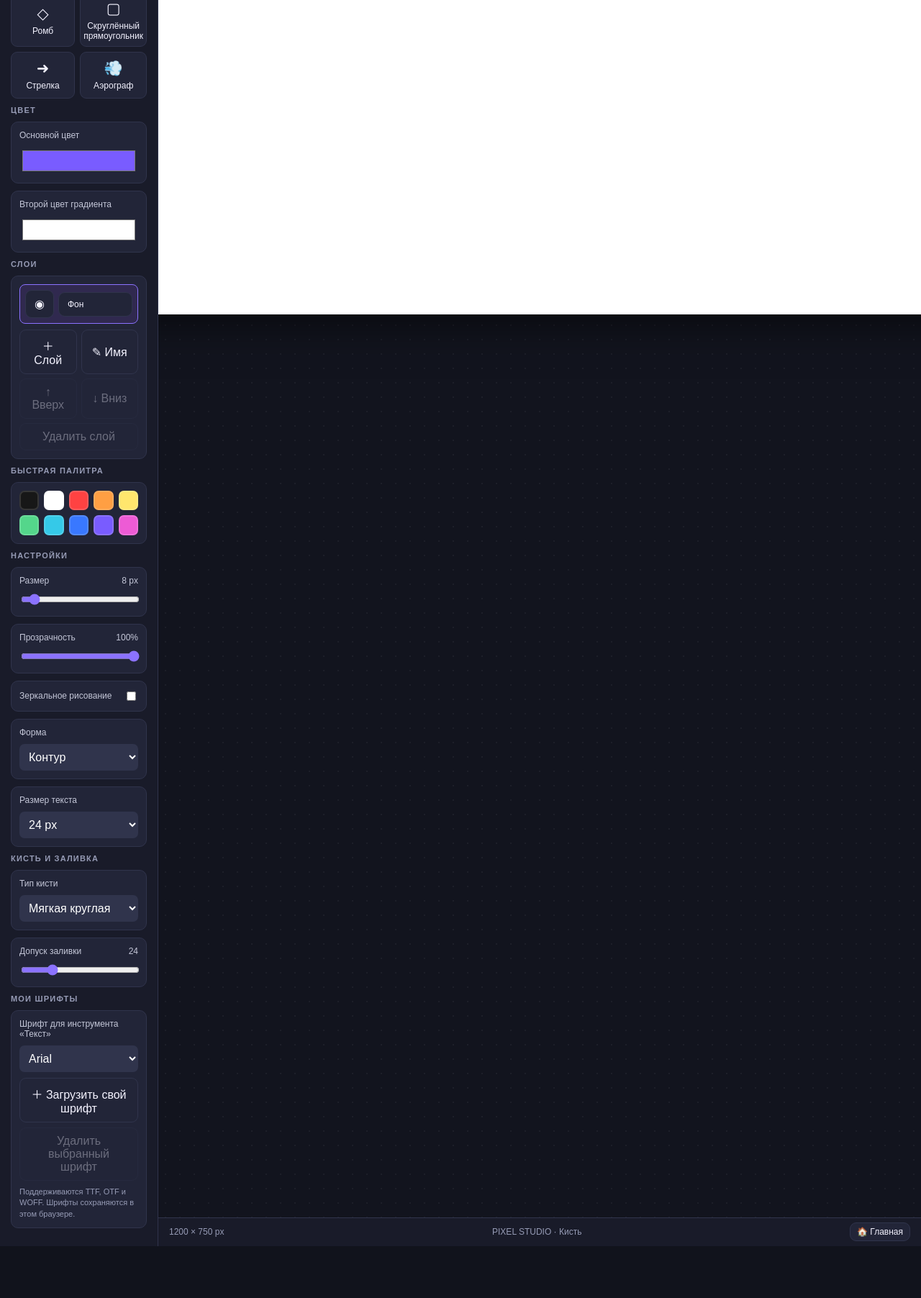
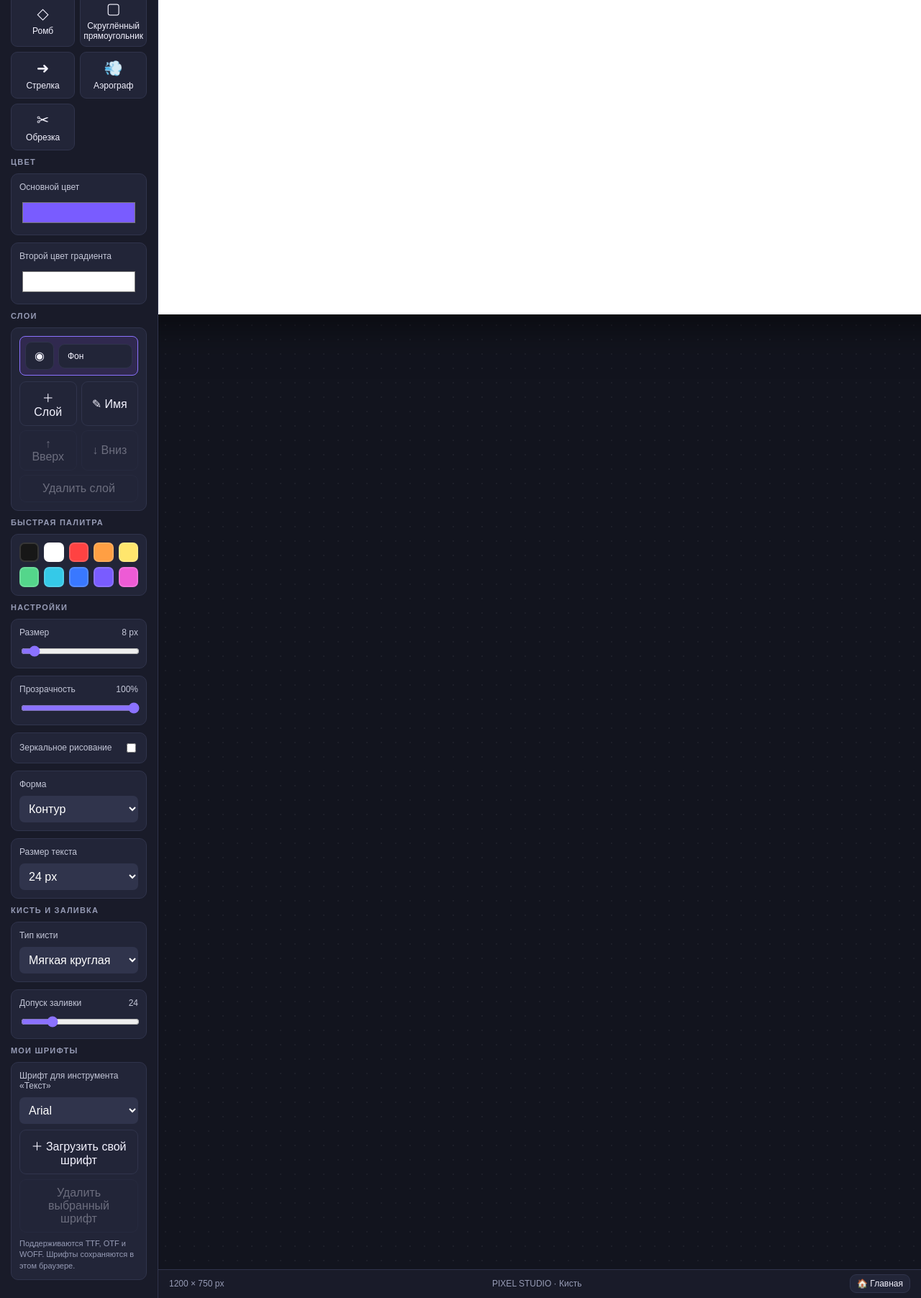
Before and after one commit to sendroom44-bit/PIXEL, a Django app: page /paint/ in a window 1280 px wide. Shown: the part 552-2356 px from the top of the page at 72% size. Before the commit the page ends 2284 px from the top, so only its background shows below. Run offline with Django 4.2, Linux system fonts and the light colour scheme; data comes from the database, SQL or seed files in the repository; parts of the project's set-up code (start-up, migrations or seed data) failed here and were passed over; some libraries are stand-ins or nearby versions.

Commit message:
Add crop tool and dimension-aware undo history

```diff
--- a/games/templates/games/paint.html
+++ b/games/templates/games/paint.html
@@ -225,6 +225,7 @@ input[type="color"] {
     justify-content: center;
 }
 
+ .crop-selection{display:none;position:absolute;border:2px dashed #a28dff;background:#8b72ff22;pointer-events:none;z-index:4}
 .canvas-frame {
     background: #fff;
     box-shadow: 0 15px 50px #0008;
@@ -386,7 +387,7 @@ canvas {
         </button>
         <button class="tool" data-tool="gradient"><span class="emoji">🌈</span>Градиент</button>
         <button class="tool" data-tool="star"><span class="emoji">⭐</span>Звезда</button>
-        <button class="tool" data-tool="diamond"><span class="emoji">◇</span>Ромб</button><button class="tool" data-tool="roundedRect"><span class="emoji">▢</span>Скруглённый прямоугольник</button><button class="tool" data-tool="arrow"><span class="emoji">➜</span>Стрелка</button><button class="tool" data-tool="spray"><span class="emoji">💨</span>Аэрограф</button>
+        <button class="tool" data-tool="diamond"><span class="emoji">◇</span>Ромб</button><button class="tool" data-tool="roundedRect"><span class="emoji">▢</span>Скруглённый прямоугольник</button><button class="tool" data-tool="arrow"><span class="emoji">➜</span>Стрелка</button><button class="tool" data-tool="spray"><span class="emoji">💨</span>Аэрограф</button><button class="tool" data-tool="crop"><span class="emoji">✂</span>Обрезка</button>
     </div>
 
     <div class="section-title">ЦВЕТ</div>
@@ -499,7 +500,7 @@ canvas {
 
     <div class="canvas-stage" id="canvasStage">
         <div class="canvas-frame">
-            <canvas id="canvas" width="1200" height="750"></canvas>
+            <canvas id="canvas" width="1200" height="750"></canvas><div id="cropSelection" class="crop-selection"></div>
         </div>
     </div>
 
@@ -543,6 +544,7 @@ let historyIndex = -1;
 const MAX_HISTORY = 25;
 
 let previewImage = null;
+const cropOverlay=document.getElementById("cropSelection");
 
 const toolNames = {
     brush: "Кисть",
@@ -557,7 +559,7 @@ const toolNames = {
     gradient: "Градиент",
     star: "Звезда",
     diamond: "Ромб",
-    semicircle: "Полукруг", roundedRect: "Скруглённый прямоугольник", arrow: "Стрелка", spray: "Аэрограф"
+    semicircle: "Полукруг", roundedRect: "Скруглённый прямоугольник", arrow: "Стрелка", spray: "Аэрограф", crop: "Обрезка"
 };
 
 // --------------------
@@ -697,6 +699,8 @@ loadSavedFonts();
 // ХОЛСТ
 // --------------------
 
+function updateCropOverlay(x1,y1,x2,y2){const z=zoom;cropOverlay.style.left=Math.min(x1,x2)*z+"px";cropOverlay.style.top=Math.min(y1,y2)*z+"px";cropOverlay.style.width=Math.abs(x2-x1)*z+"px";cropOverlay.style.height=Math.abs(y2-y1)*z+"px";}
+function applyCropSelection(x,y){const left=Math.max(0,Math.floor(Math.min(startX,x))),top=Math.max(0,Math.floor(Math.min(startY,y))),right=Math.min(canvas.width,Math.ceil(Math.max(startX,x))),bottom=Math.min(canvas.height,Math.ceil(Math.max(startY,y)));cropOverlay.style.display="none";if(right-left<5||bottom-top<5)return;const w=right-left,h=bottom-top;layers.forEach(l=>{const temp=document.createElement("canvas");temp.width=w;temp.height=h;temp.getContext("2d").drawImage(l.surface,left,top,w,h,0,0,w,h);l.surface.width=w;l.surface.height=h;l.context=l.surface.getContext("2d",{willReadFrequently:true});l.context.drawImage(temp,0,0)});canvas.width=w;canvas.height=h;setActiveLayer();renderLayers();renderLayerList();document.getElementById("canvasInfo").textContent=w+" × "+h+" px";setZoom(zoom);}
 function resetCanvas(){layers.forEach(l=>l.context.clearRect(0,0,canvas.width,canvas.height));layers[0].context.fillStyle="#ffffff";layers[0].context.fillRect(0,0,canvas.width,canvas.height);setActiveLayer();renderLayers()}
 
 function saveState() {
@@ -704,7 +708,7 @@ function saveState() {
         history = history.slice(0, historyIndex + 1);
     }
 
-    history.push(layers.map((l,order)=>({id:l.id,order,name:l.name,visible:l.visible,data:l.surface.toDataURL("image/png")})));
+    const snapshot=layers.map((l,order)=>({id:l.id,order,name:l.name,visible:l.visible,data:l.surface.toDataURL("image/png")}));snapshot.width=canvas.width;snapshot.height=canvas.height;history.push(snapshot);
 
     if (history.length > MAX_HISTORY) {
         history.shift();
@@ -717,7 +721,7 @@ function saveState() {
 function restoreState(index) {
     if (index < 0 || index >= history.length) return;
 
-    const snap=history[index];let count=0;const restored=[];snap.forEach(item=>{const im=new Image();im.onload=()=>{const surface=document.createElement("canvas");surface.width=canvas.width;surface.height=canvas.height;const context=surface.getContext("2d",{willReadFrequently:true});context.drawImage(im,0,0);restored.push({id:item.id,name:item.name,visible:item.visible,surface,context});if(++count===snap.length){layers=restored.sort((a,b)=>a.order-b.order);nextLayerId=Math.max(...layers.map(l=>l.id))+1;activeLayerId=layers[0].id;setActiveLayer();renderLayers();renderLayerList()}};im.src=item.data});
+    const snap=history[index];if(snap.width&&snap.height){canvas.width=snap.width;canvas.height=snap.height;document.getElementById("canvasInfo").textContent=canvas.width+" × "+canvas.height+" px;"}let count=0;const restored=[];snap.forEach(item=>{const im=new Image();im.onload=()=>{const surface=document.createElement("canvas");surface.width=canvas.width;surface.height=canvas.height;const context=surface.getContext("2d",{willReadFrequently:true});context.drawImage(im,0,0);restored.push({id:item.id,name:item.name,visible:item.visible,surface,context});if(++count===snap.length){layers=restored.sort((a,b)=>a.order-b.order);nextLayerId=Math.max(...layers.map(l=>l.id))+1;activeLayerId=layers[0].id;setActiveLayer();renderLayers();renderLayerList()}};im.src=item.data});
 }
 
 function updateHistoryButtons() {
@@ -832,7 +836,8 @@ function startDrawing(event) {
 
     drawing = true;
 
-    if (["line", "rectangle", "circle", "semicircle", "triangle", "star", "diamond", "gradient", "roundedRect", "arrow"].includes(tool)) {
+    if(tool==="crop"){cropOverlay.style.display="block";updateCropOverlay(pos.x,pos.y,pos.x,pos.y);}
+    else if (["line", "rectangle", "circle", "semicircle", "triangle", "star", "diamond", "gradient", "roundedRect", "arrow"].includes(tool)) {
         previewImage = ctx.getImageData(0, 0, canvas.width, canvas.height);
     } else {
         applyStyle();
@@ -875,6 +880,7 @@ function draw(event) {
     event.preventDefault();
 
     const pos = getPosition(event);
+    if(tool==="crop"){updateCropOverlay(startX,startY,pos.x,pos.y);return;}
 
     if (["line", "rectangle", "circle", "semicircle", "triangle", "star", "diamond", "gradient", "roundedRect", "arrow"].includes(tool)) {
         ctx.putImageData(previewImage, 0, 0);
@@ -1013,7 +1019,8 @@ function stopDrawing(event) {
 
     const pos = event ? getPosition(event) : {x:lastX, y:lastY};
 
-    if (["line", "rectangle", "circle", "semicircle", "triangle", "star", "diamond", "gradient", "roundedRect", "arrow"].includes(tool)) {
+    if(tool==="crop"){applyCropSelection(pos.x,pos.y);}
+    else if (["line", "rectangle", "circle", "semicircle", "triangle", "star", "diamond", "gradient", "roundedRect", "arrow"].includes(tool)) {
         ctx.putImageData(previewImage, 0, 0);
         drawShape(startX, startY, pos.x, pos.y);
     }
```
